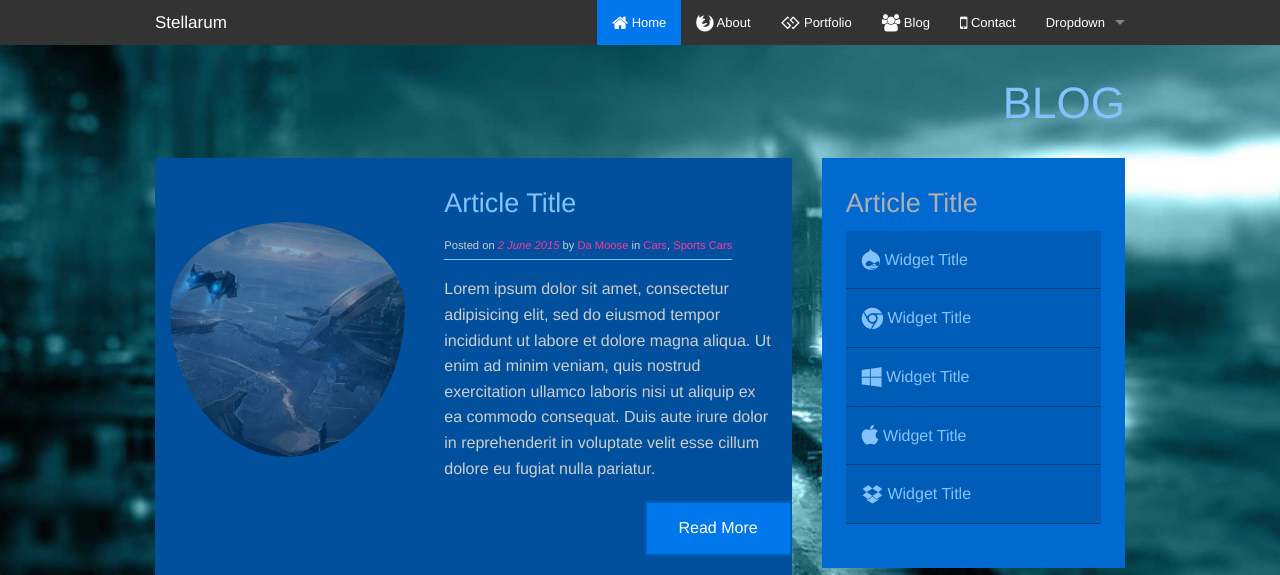
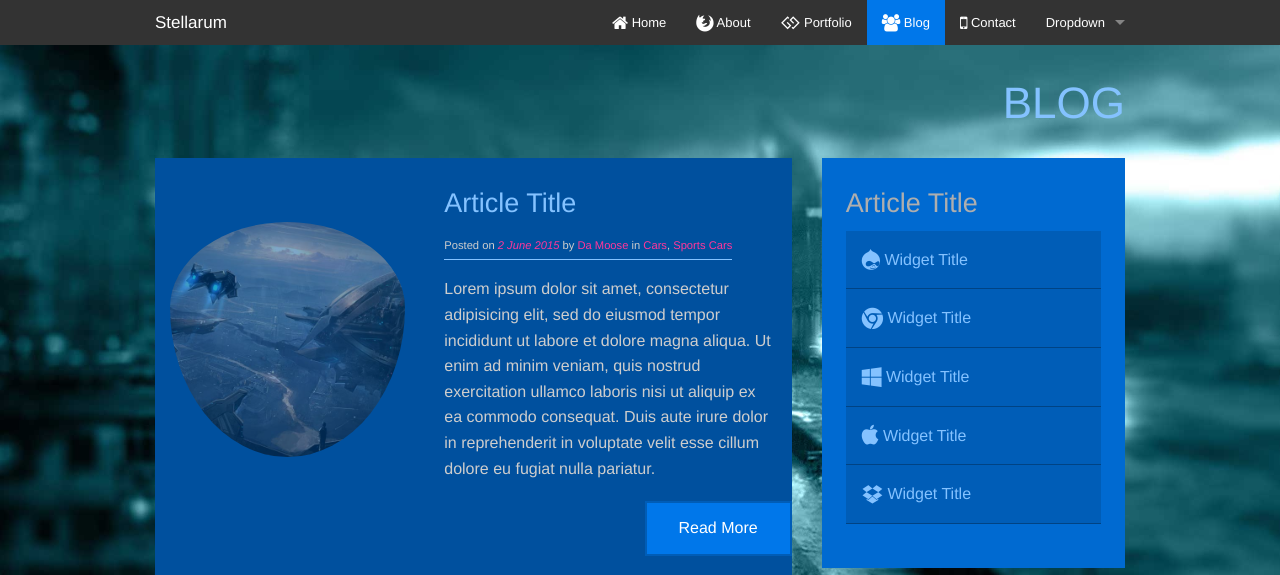
Before and after one commit to ahmedmusawir/final-foundation, a PHP site: page /blog.php in a window 1280 px wide. Shown: the top 575 px of the page. Run offline with PHP 8.4, Linux system fonts and the light colour scheme.

Commit message:
Hopefully Last Commit: Nav Menu Active class issue fixed

```diff
--- a/bower_components/bourbon/app/assets/stylesheets/_bourbon.scss
+++ b/bower_components/bourbon/app/assets/stylesheets/_bourbon.scss
@@ -1,4 +1,4 @@
-// Bourbon 4.2.3
+// Bourbon 4.2.4
 // http://bourbon.io
 // Copyright 2011-2015 thoughtbot, inc.
 // MIT License
--- a/bower_components/bourbon/app/assets/stylesheets/addons/_text-inputs.scss
+++ b/bower_components/bourbon/app/assets/stylesheets/addons/_text-inputs.scss
@@ -104,6 +104,7 @@ $text-inputs-list: 'input[type="color"]',
                    'input[type="time"]',
                    'input[type="url"]',
                    'input[type="week"]',
+                   'input:not([type])',
                    'textarea';
 
 $all-text-inputs:        assign-inputs($text-inputs-list);
--- a/bower_components/bourbon/app/assets/stylesheets/css3/_background-image.scss
+++ b/bower_components/bourbon/app/assets/stylesheets/css3/_background-image.scss
@@ -12,8 +12,8 @@
     $spec-image: ();
 
     @if (type-of($image) == string) {
-      $url-str:       str-slice($image, 0, 3);
-      $gradient-type: str-slice($image, 0, 6);
+      $url-str:       str-slice($image, 1, 3);
+      $gradient-type: str-slice($image, 1, 6);
 
       @if $url-str == "url" {
         $webkit-image: $image;
--- a/bower_components/bourbon/app/assets/stylesheets/css3/_background.scss
+++ b/bower_components/bourbon/app/assets/stylesheets/css3/_background.scss
@@ -15,8 +15,8 @@
     @if $background-type == string or $background-type == list {
       $background-str: if($background-type == list, nth($background, 1), $background);
 
-      $url-str:       str-slice($background-str, 0, 3);
-      $gradient-type: str-slice($background-str, 0, 6);
+      $url-str:       str-slice($background-str, 1, 3);
+      $gradient-type: str-slice($background-str, 1, 6);
 
       @if $url-str == "url" {
         $webkit-background: $background;
--- a/bower_components/bourbon/app/assets/stylesheets/css3/_border-image.scss
+++ b/bower_components/bourbon/app/assets/stylesheets/css3/_border-image.scss
@@ -10,8 +10,8 @@
     @if $border-type == string or list {
       $border-str: if($border-type == list, nth($border, 1), $border);
 
-      $url-str:       str-slice($border-str, 0, 3);
-      $gradient-type: str-slice($border-str, 0, 6);
+      $url-str:       str-slice($border-str, 1, 3);
+      $gradient-type: str-slice($border-str, 1, 6);
 
       @if $url-str == "url" {
         $webkit-border: $border;
--- a/bower_components/bourbon/app/assets/stylesheets/helpers/_linear-gradient-parser.scss
+++ b/bower_components/bourbon/app/assets/stylesheets/helpers/_linear-gradient-parser.scss
@@ -5,12 +5,12 @@
   $end: str-index($image, ",");
   $first-val: str-slice($image, $start + 1, $end - 1);
 
-  $prefix: str-slice($image, 0, $start);
+  $prefix: str-slice($image, 1, $start);
   $suffix: str-slice($image, $end, str-length($image));
 
   $has-multiple-vals: str-index($first-val, " ");
   $has-single-position: unquote(_position-flipper($first-val) + "");
-  $has-angle: is-number(str-slice($first-val, 0, 0));
+  $has-angle: is-number(str-slice($first-val, 1, 1));
 
   @if $has-multiple-vals {
     $gradients: _linear-side-corner-parser($image, $first-val, $prefix, $suffix, $has-multiple-vals);
--- a/bower_components/bourbon/app/assets/stylesheets/helpers/_linear-side-corner-parser.scss
+++ b/bower_components/bourbon/app/assets/stylesheets/helpers/_linear-side-corner-parser.scss
@@ -1,13 +1,13 @@
 // Private function for linear-gradient-parser
 @function _linear-side-corner-parser($image, $first-val, $prefix, $suffix, $has-multiple-vals) {
-  $val-1: str-slice($first-val, 0, $has-multiple-vals - 1 );
+  $val-1: str-slice($first-val, 1, $has-multiple-vals - 1);
   $val-2: str-slice($first-val, $has-multiple-vals + 1, str-length($first-val));
   $val-3: null;
   $has-val-3: str-index($val-2, " ");
 
   @if $has-val-3 {
     $val-3: str-slice($val-2, $has-val-3 + 1, str-length($val-2));
-    $val-2: str-slice($val-2, 0, $has-val-3 - 1);
+    $val-2: str-slice($val-2, 1, $has-val-3 - 1);
   }
 
   $pos: _position-flipper($val-1) _position-flipper($val-2) _position-flipper($val-3);
--- a/bower_components/bourbon/app/assets/stylesheets/helpers/_radial-gradient-parser.scss
+++ b/bower_components/bourbon/app/assets/stylesheets/helpers/_radial-gradient-parser.scss
@@ -5,7 +5,7 @@
   $end: str-index($image, ",");
   $first-val: str-slice($image, $start + 1, $end - 1);
 
-  $prefix: str-slice($image, 0, $start);
+  $prefix: str-slice($image, 1, $start);
   $suffix: str-slice($image, $end, str-length($image));
 
   $is-spec-syntax: str-index($first-val, "at");
--- a/bower_components/bourbon/bower.json
+++ b/bower_components/bourbon/bower.json
@@ -1,7 +1,7 @@
 {
   "name": "bourbon",
   "description": "A simple and lightweight mixin library for Sass.",
-  "version": "4.2.3",
+  "version": "4.2.4",
   "main": "app/assets/stylesheets/_bourbon.scss",
   "license": "MIT",
   "ignore": [
--- a/footer.php
+++ b/footer.php
@@ -1,3 +1,7 @@
+      </div> <!-- INNER WRAP -->
+
+  </nav> <!-- OFF CANVAS WRAP -->
+
  <footer class="footer">
  	<p class="text-center">Stellarum Copyright 2015 &copy; by <a href="http://www.htmlfivedev.com">HTMLfiveDev.com</a></p>
  </footer>
@@ -5,7 +9,10 @@
 
 
     <script src="bower_components/jquery/dist/jquery.min.js"></script>
+    <script src="bower_components/foundation/js/vendor/fastclick.js"></script>
     <script src="bower_components/foundation/js/foundation.min.js"></script>
+    <script src="bower_components/foundation/js/foundation/foundation.topbar.js"></script>
+
     <script src="js/imagesloaded.pkgd.min.js"></script>
     <script src="js/isotope.pkgd.min.js"></script>
     <script src="js/app.js"></script>
--- a/header.php
+++ b/header.php
@@ -9,7 +9,7 @@
     <script src="bower_components/modernizr/modernizr.js"></script>
   </head>
   <body>
-  <div class="contain-to-grid fixed">
+  <div id="fuckyou" class="contain-to-grid fixed  hide-for-small-down">
     <nav class="top-bar" data-topbar role="navigation">
       <ul class="title-area">
         <li class="name">
@@ -22,18 +22,18 @@
       <section class="top-bar-section">
         <!-- Right Nav Section -->
         <ul class="right main-nav">
-          <li class="active"><a href="index.php"><i class="fa fa-lg fa-home"></i> Home</a></li>
-          <li class=""><a href="about.php"><i class="fa fa-lg fa-firefox"></i> About</a></li>
-          <li class=""><a href="portfolio.php"><i class="fa fa-lg fa-gg"></i> Portfolio</a></li>
-          <li class=""><a href="blog.php"><i class="fa fa-lg fa-group"></i>  Blog</a></li>
-          <li class=""><a href="contact.php"><i class="fa fa-lg fa-mobile"></i> Contact</a></li>
+          <li data-page="index.php"><a href="index.php"><i class="fa fa-lg fa-home"></i> Home</a></li>
+          <li data-page="about.php"><a href="about.php"><i class="fa fa-lg fa-firefox"></i> About</a></li>
+          <li data-page="portfolio.php"><a href="portfolio.php"><i class="fa fa-lg fa-gg"></i> Portfolio</a></li>
+          <li data-page="blog.php"><a href="blog.php"><i class="fa fa-lg fa-group"></i>  Blog</a></li>
+          <li data-page="contact.php"><a href="contact.php"><i class="fa fa-lg fa-mobile"></i> Contact</a></li>
           <li class="has-dropdown">
-            <a href="#">Dropdown</a>
+            <a href="">Dropdown</a>
 
             <ul class="dropdown">
-              <li><a href="single.php">Single Post</a></li>
-              <li class="active"><a href="page.php">Single Page</a></li>
-              <li><a href="full-width.php">Full Width Page</a></li>
+              <li data-page="single.php"><a href="single.php">Single Post</a></li>
+              <li data-page="page.php"><a href="page.php">Single Page</a></li>
+              <li data-page="full-width.php"><a href="full-width.php">Full Width Page</a></li>
             </ul>
           </li>
         </ul>
@@ -43,5 +43,47 @@
           <li><a href="#">Left Nav Button</a></li>
         </ul> -->
       </section>
+
     </nav>
   </div>
+  <nav class="off-canvas-wrap" data-offcanvas>
+      <div class="inner-wrap">
+        <nav class="tab-bar">
+          <section class="left-small">
+            <a class="left-off-canvas-toggle menu-icon " href="#"><span></span></a>
+          </section>
+
+          <section class="middle tab-bar-section">
+            <h1 class="title">Foundation</h1>
+          </section>
+
+          <section class="right-small">
+            <a class="right-off-canvas-toggle menu-icon" href="#"><span></span></a>
+          </section>
+        </nav>
+
+        <aside class="left-off-canvas-menu">
+          <ul class="off-canvas-list">
+            <li><label>Foundation</label></li>
+            <li><a href="#">The Psychohistorians</a></li>
+            <li><a href="#">The Psychohistorians</a></li>
+            <li><a href="#">The Psychohistorians</a></li>
+            <li><a href="#">The Psychohistorians</a></li>
+            <li><a href="#">The Psychohistorians</a></li>
+            <li><a href="#">...</a></li>
+          </ul>
+        </aside>
+
+        <aside class="right-off-canvas-menu">
+          <ul class="off-canvas-list">
+            <li><label>Users</label></li>
+            <li><a href="#">Hari Seldon</a></li>
+            <li><a href="#">...</a></li>
+          </ul>
+        </aside>
+
+        <section class="main-section">
+          <!-- content goes here -->
+        </section>
+
+        <a class="exit-off-canvas"></a>
--- a/index.php
+++ b/index.php
@@ -26,7 +26,7 @@
 
 </header><!-- /header -->
 
-<section class="main-content">
+<section id="index" class="main-content">
 
   <div class="frontpage-background-block-1">
 
--- a/js/app.js
+++ b/js/app.js
@@ -1,8 +1,10 @@
 // Foundation JavaScript
 // Documentation can be found at: http://foundation.zurb.com/docs
 jQuery(document).ready(function($) {
-	$(document).foundation();
 
+		$(document).foundation( 'topbar', 'reflow' );
+
+		$( 'body' ).fadeIn(2000);
 
 /**
 *
@@ -10,10 +12,11 @@ jQuery(document).ready(function($) {
 *
 **/
 
-	var $container = $('.portfolio-container').isotope(
-		{
-			itemSelector: '.grid-item',
-			percentPosition: true
+
+		var $container = $('.portfolio-container').isotope(
+				{
+					itemSelector: '.grid-item',
+					percentPosition: true
 
 
 		} );
@@ -41,25 +44,28 @@ jQuery(document).ready(function($) {
 			$container.isotope( { filter: filterValue });
 		});
 
-
 /**
  *
- * Top Nav Active Class
+ * Nav Active Highlight
  *
  */
+	 	var page = window.location.pathname;
+	 	// console.log(page);
 
-		$('.main-nav').on( 'click', 'li', function(e) {
+	 	var currentPage = page.substring(1, page.length);
+	 	// console.log(currentPage);
 
-			e.preventDefault();
+		// var $activeLink = $('.main-nav').children("li:contains('About')").css('border', '1px solid red');
+		// var $activeLink = $('.main-nav').children('li').children("a:contains('About')").css('color', 'red');
 
-			var $this = $(this);
-			var $mainNav = $(this).parent();
+		$(".main-nav").find("[data-page='" + currentPage + "']").addClass('active');
 
-			var $topActive = $mainNav.find('.active');
-			$topActive.removeClass('active');
+		var dropdown = $('.dropdown').children('li').hasClass('active');
+		console.log(dropdown);
 
-			$this.addClass('active');
+		if (dropdown) {
+			$('.has-dropdown').addClass('active');
+		}
 
-		});
 
 });
--- a/scss/_custom.scss
+++ b/scss/_custom.scss
@@ -1,5 +1,6 @@
 // MY CUSTOM CSS
 body {
+	display: none;
 	color: lighten( grey, 30% );
 	// background-color: hotpink;
 	 background: url(images/bg-brick-2.jpg) no-repeat center center fixed;
@@ -8,6 +9,11 @@ body {
 	  -o-background-size: cover;
 	  background-size: cover;
 
+}
+
+.fuck {
+	color: red;
+	border: 4px dotted yellow;
 }
 
 header {
@@ -55,7 +61,7 @@ header.frontpage-header {
 	height: 700px;
 	border: 1px dotted black;
 
-	background: url(images/frontpage-galaxy-4.jpg) no-repeat center center fixed;
+	// background: url(images/frontpage-galaxy-4.jpg) no-repeat center center fixed;
 	  -webkit-background-size: cover;
 	  -moz-background-size: cover;
 	  -o-background-size: cover;
@@ -586,7 +592,8 @@ header.frontpage-header {
 
 .portfolio-block {
 
-	background: darken( dodgerblue, 25% );
+	// background: darken( dodgerblue, 25% );
+	background: rgba( darken( dodgerblue, 25% ), .8 );
 	margin-bottom: 1rem;
 	padding-bottom: 1rem;
 	padding-right: .5rem;
```
Also changed, not shown: bower_components/bourbon/index.js (added, +7 -0 lines), bower_components/bourbon/.bower.json, bower_components/bourbon/README.md, style.css.
